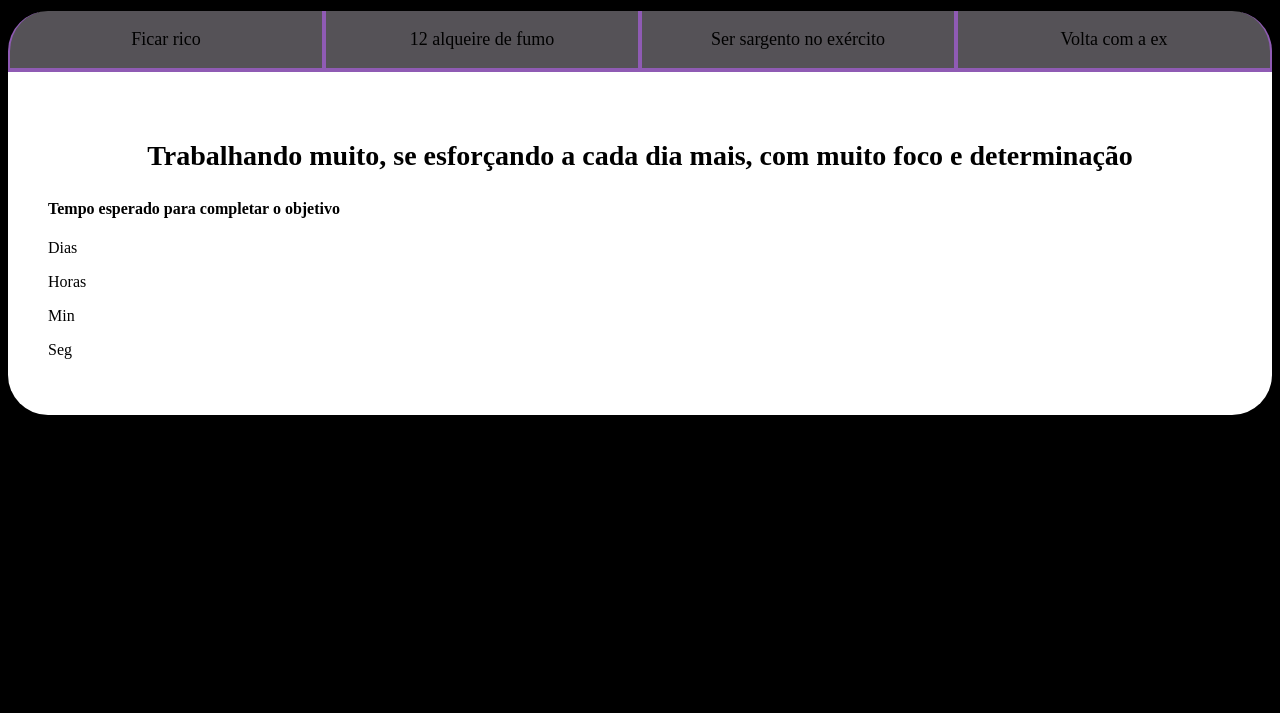
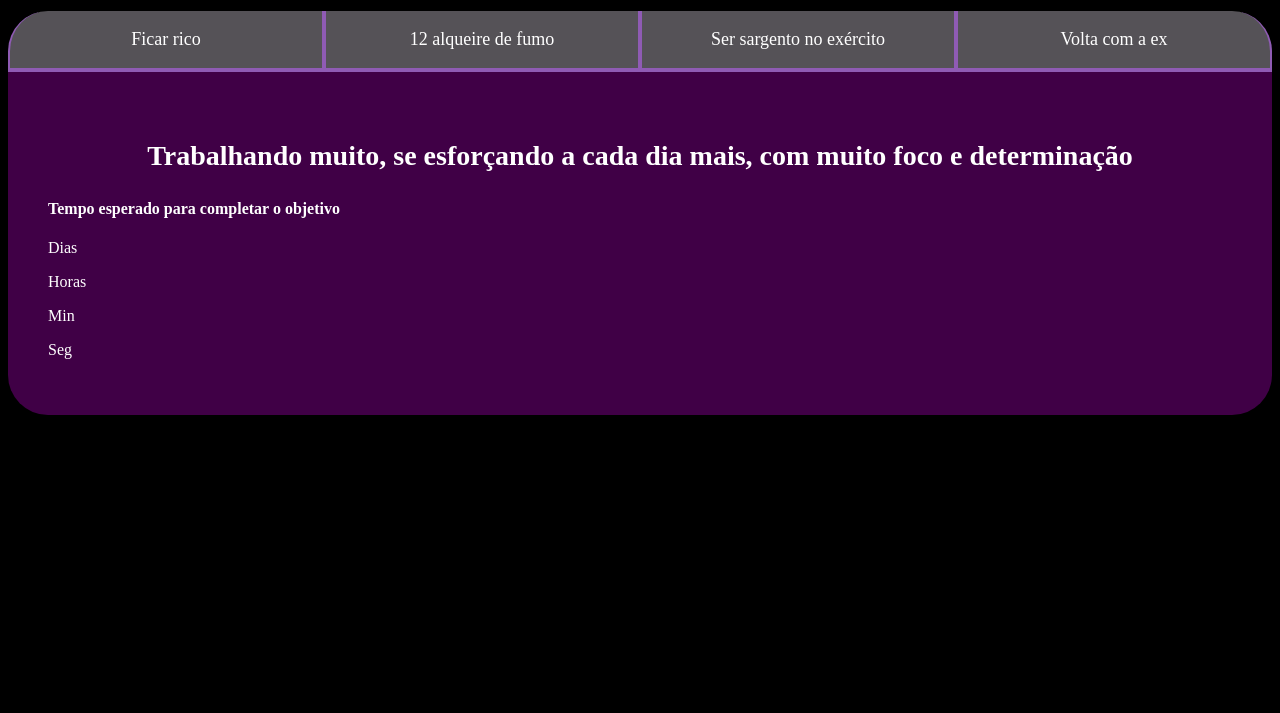
Before and after one commit to kerniski/SITE-2, a plain HTML site: page index.html in a window 1280 px wide. Shown: the part 87-800 px from the top of the page. Drawn offline with Linux system fonts and the light colour scheme.

Commit message:
12345654

```diff
--- a/style.css
+++ b/style.css
@@ -1,10 +1,10 @@
 :root{
     --cor-de-fundo: #000000;
     --roxo: #76217c;
-    --branco: #000000;
+    --branco: #ffffff;
     --botao-ativo: #8f5bb4;
     --botao-inativo: #555257;
-    --texto-fundo: #ffffff;
+    --texto-fundo: #400046;
     --fonte: 'Saira';
 }
 @import url('https://fonts.googleapis.com/css2?family=Saira:ital,wght@0,100..900;1,100..900&display=swap');
```
